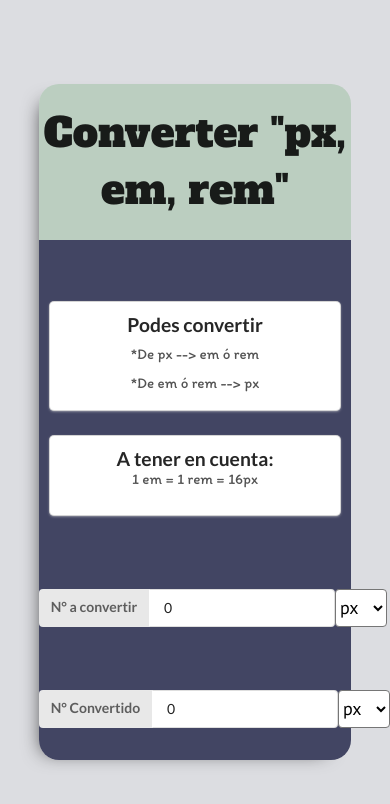
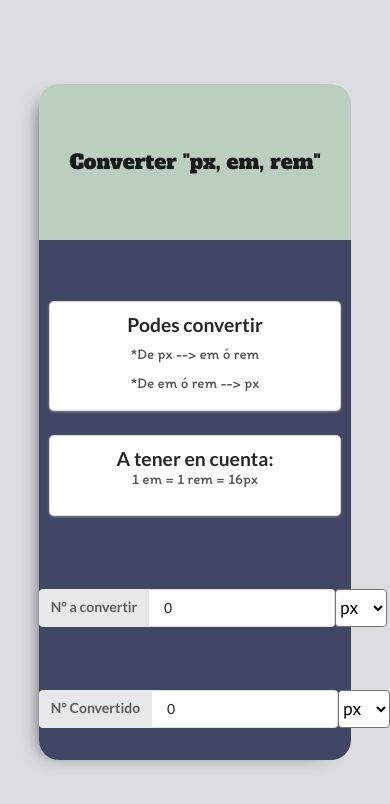
Before and after one commit to EnzzoPerez/convert-px-em, a React (Create React App) app: page / in a window 390 px wide. Shown: the top 804 px of the page. Built offline with nearby package versions, Linux system fonts and the light colour scheme.

Commit message:
updated styles header

```diff
--- a/src/components/header.css
+++ b/src/components/header.css
@@ -31,3 +31,12 @@
 .ui.card > .content > .header:not(.ui), .ui.cards > .card > .content > .header:not(.ui){
   height: 30%;
 }
+
+@media (min-width: 240px) and (max-width: 848px){
+  .title{
+    font-size: 20px;
+  }
+  .ui.input{
+    display: initial;
+  }
+}
```
